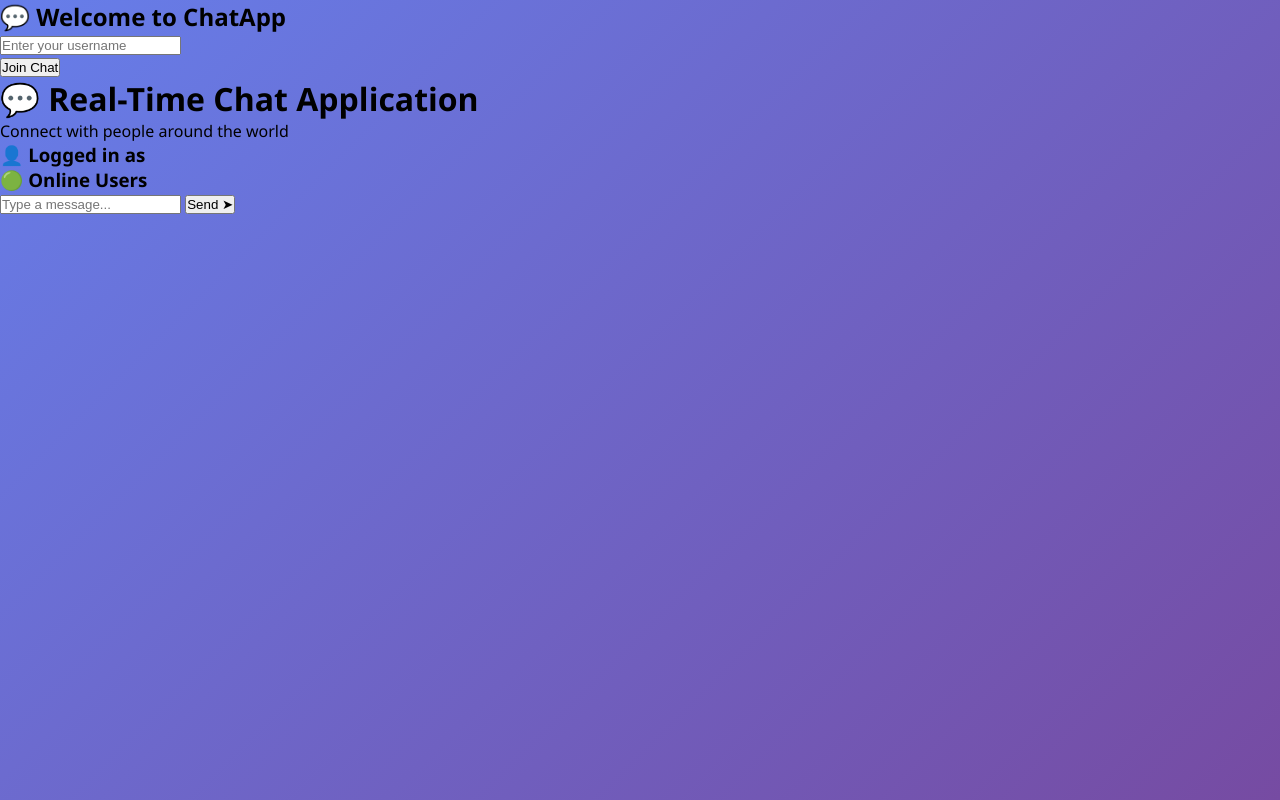
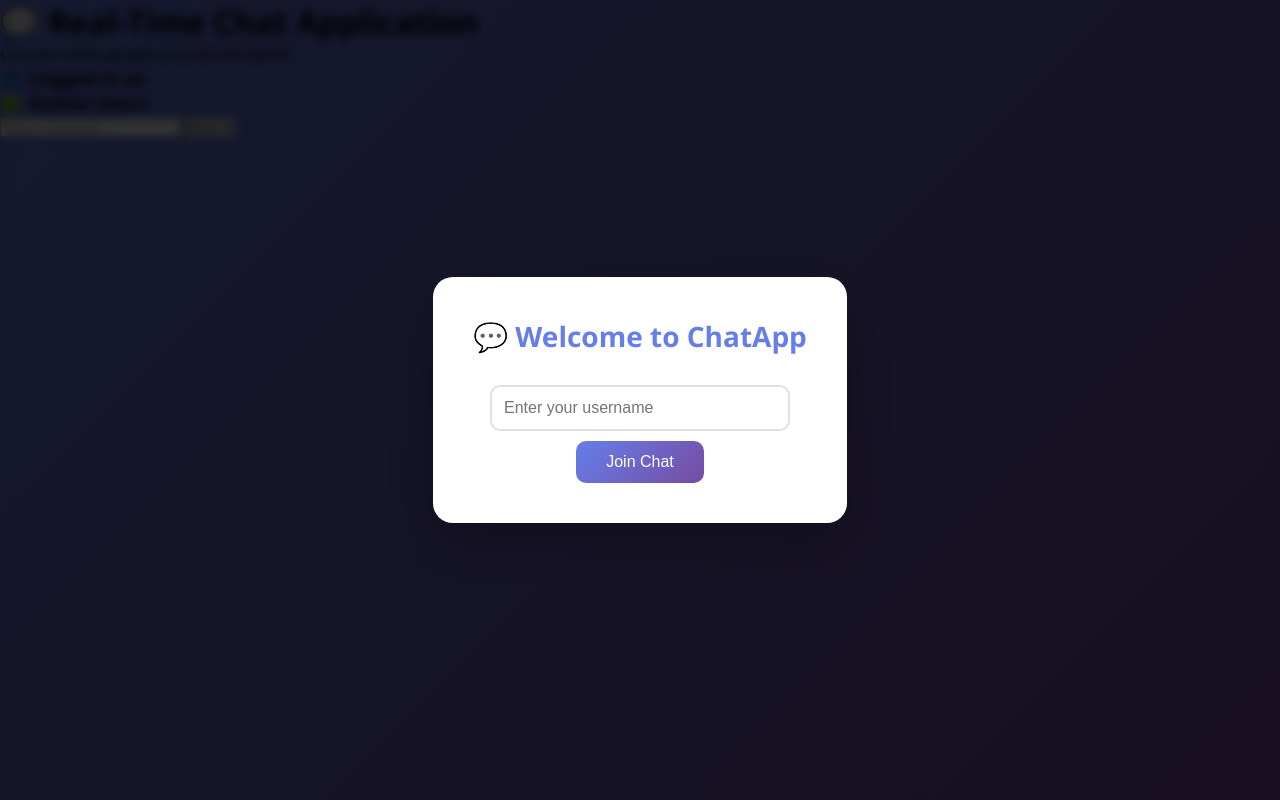
Before and after one commit to advaithProjects/chat-application, a Flask app: page / in a window 1280 px wide. Run offline with Flask 3, Linux system fonts and the light colour scheme; some libraries are stand-ins or nearby versions.

Commit message:
updated chat.html

```diff
--- a/templates/chat.html
+++ b/templates/chat.html
@@ -17,6 +17,77 @@
         height: 100vh;
         overflow: hidden;
       }
+      /* Login Modal */
+        .modal {
+            position: fixed;
+            top: 0;
+            left: 0;
+            width: 100%;
+            height: 100%;
+            background: rgba(0, 0, 0, 0.8);
+            display: flex;
+            justify-content: center;
+            align-items: center;
+            z-index: 1000;
+            backdrop-filter: blur(5px);
+        }
+
+        .modal-content {
+            background: white;
+            padding: 40px;
+            border-radius: 20px;
+            text-align: center;
+            box-shadow: 0 20px 60px rgba(0, 0, 0, 0.3);
+            animation: slideIn 0.3s ease;
+        }
+
+        @keyframes slideIn {
+            from {
+                transform: translateY(-50px);
+                opacity: 0;
+            }
+            to {
+                transform: translateY(0);
+                opacity: 1;
+            }
+        }
+
+        .modal-content h2 {
+            color: #667eea;
+            margin-bottom: 20px;
+            font-size: 28px;
+        }
+
+        .modal-content input {
+            width: 300px;
+            padding: 12px;
+            margin: 10px 0;
+            border: 2px solid #e0e0e0;
+            border-radius: 10px;
+            font-size: 16px;
+            transition: border-color 0.3s;
+        }
+
+        .modal-content input:focus {
+            outline: none;
+            border-color: #667eea;
+        }
+
+        .modal-content button {
+            background: linear-gradient(135deg, #667eea 0%, #764ba2 100%);
+            color: white;
+            border: none;
+            padding: 12px 30px;
+            border-radius: 10px;
+            font-size: 16px;
+            cursor: pointer;
+            transition: transform 0.2s;
+        }
+
+        .modal-content button:hover {
+            transform: translateY(-2px);
+        }
+
     </style>
     <body>
       <!-- Login Modal -->
```
